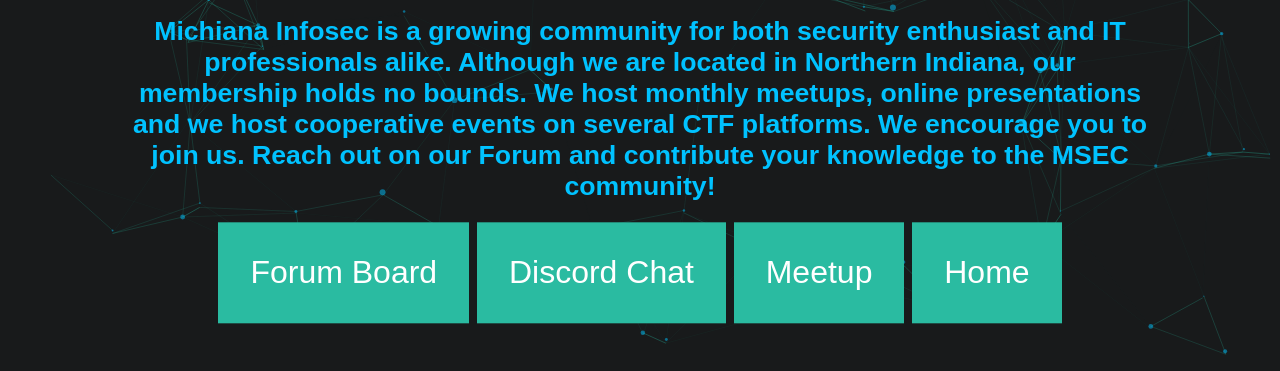
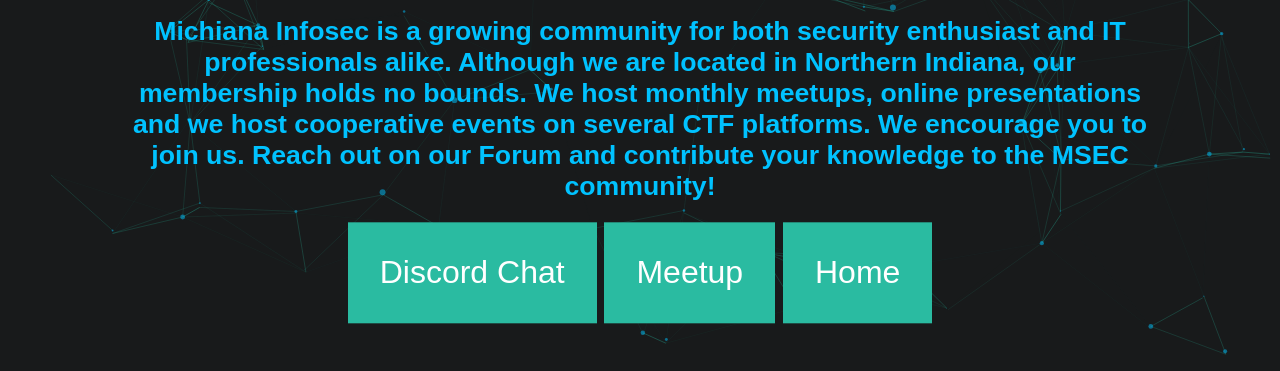
Before and after one commit to Michiana-Infosec/michiana-infosec-com, a plain HTML site: page about.html in a window 1280 px wide. Shown: the part 433-804 px from the top of the page. Drawn offline with nearby package versions, Linux system fonts and the light colour scheme; a web font is replaced by a local one.

Commit message:
Update about.html
I commented out the Forum button since we do not have forums.

```diff
--- a/about.html
+++ b/about.html
@@ -29,7 +29,10 @@
           </p>
         </div> <!-- inner -->
         <nav>
-          <button onclick="location.href = 'https://forum.michiana-infosec.com';" id="myButton" class="Discord-button" >Forum Board</button>
+<!--
+		We do not have forums.
+		<button onclick="location.href = 'https://forum.michiana-infosec.com';" id="myButton" class="Discord-button" >Forum Board</button>
+-->
           <button onclick="location.href = 'https://discord.gg/bDxd5gR';" id="myButton" class="Discord-button" >Discord Chat</button>
           <button onclick="location.href = 'https://www.meetup.com/michiana-infosec/';" id="myButton" class="Discord-button" >Meetup</button>
           <button onclick="location.href = 'index.html';" id="myButton" class="Discord-button" >Home</button>
```
